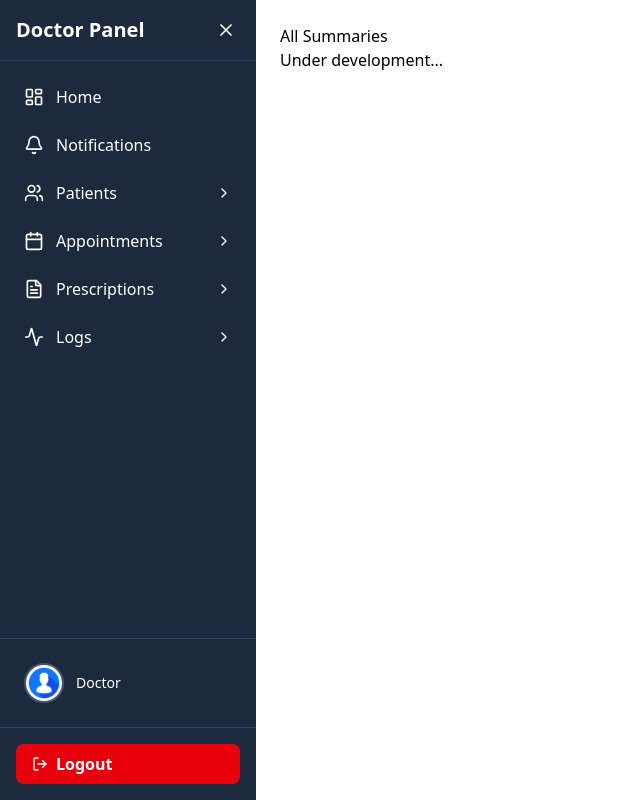
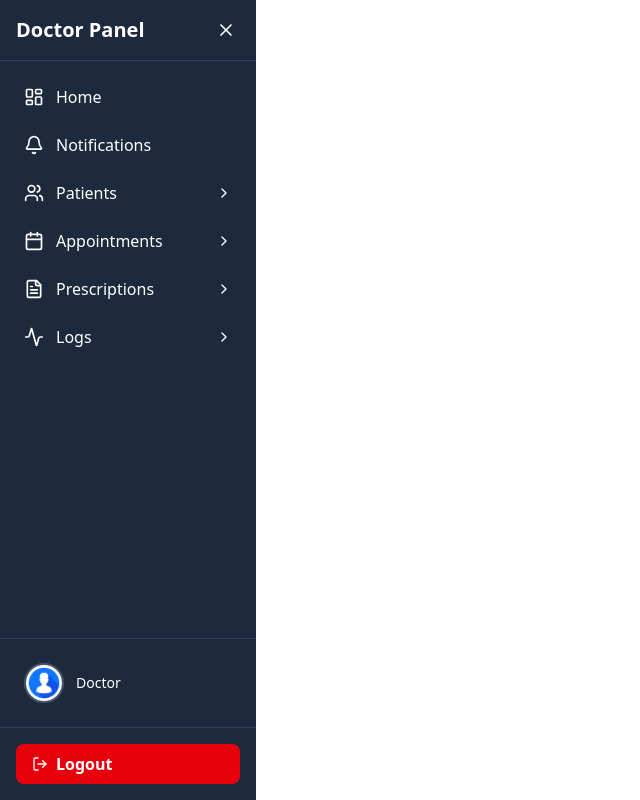
Before and after one commit to Bharath18sv/Clinical-Assistant, a Next.js app in the folder frontend/: page /doctor/summary in a window 1280 px wide. Shown: the whole page, without its empty margins (0-640 px from the left). Built offline with nearby package versions, Linux system fonts and the light colour scheme.

Commit message:
Minor fix with bolier plate code

```diff
--- a/frontend/src/app/doctor/summary/page.jsx
+++ b/frontend/src/app/doctor/summary/page.jsx
@@ -4,8 +4,7 @@ import React from 'react'
 function page() {
   return (
     <div>
-      <h1>All Summaries</h1>
-      <p>Under development...</p>
+
     </div>
   )
 }
```
